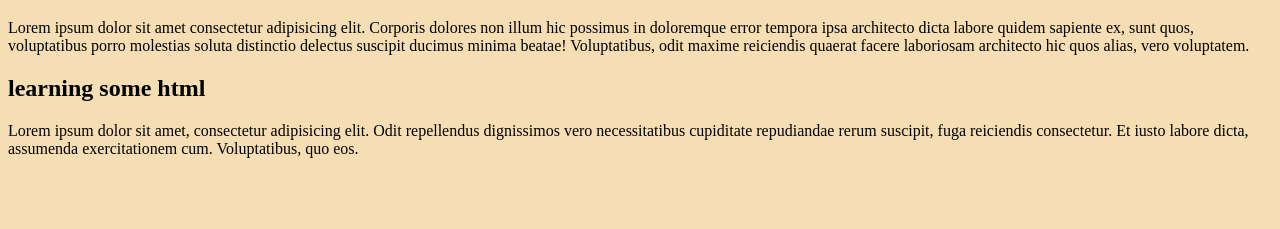
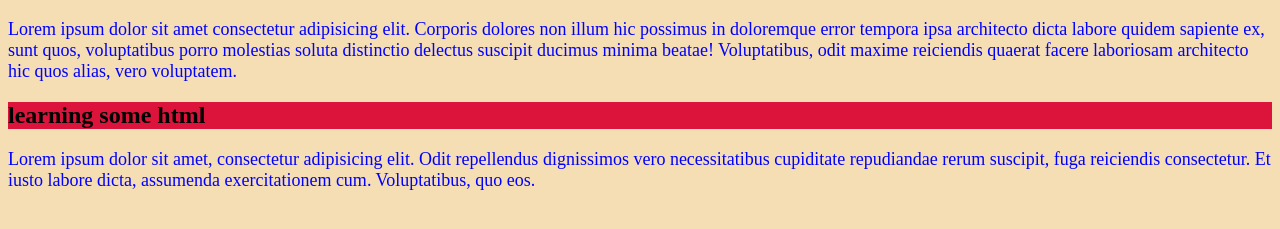
Before and after one commit to masudahmedict/first-web-project, a plain HTML site: page index.html in a window 1280 px wide. Shown: the part 81-310 px from the top of the page. Drawn offline with Linux system fonts and the light colour scheme.

Commit message:
added style.css colours and backgraund img

```diff
--- a/style.css
+++ b/style.css
@@ -9,3 +9,13 @@ body{
 	border-radius: 30px;
 
 }
+h2
+{
+	border: 5PX;
+	background-color: crimson;
+}
+
+P{
+	color: blue;
+	font-size: large;
+}
```
Also changed, not shown: index.html (line endings or trailing spaces).
